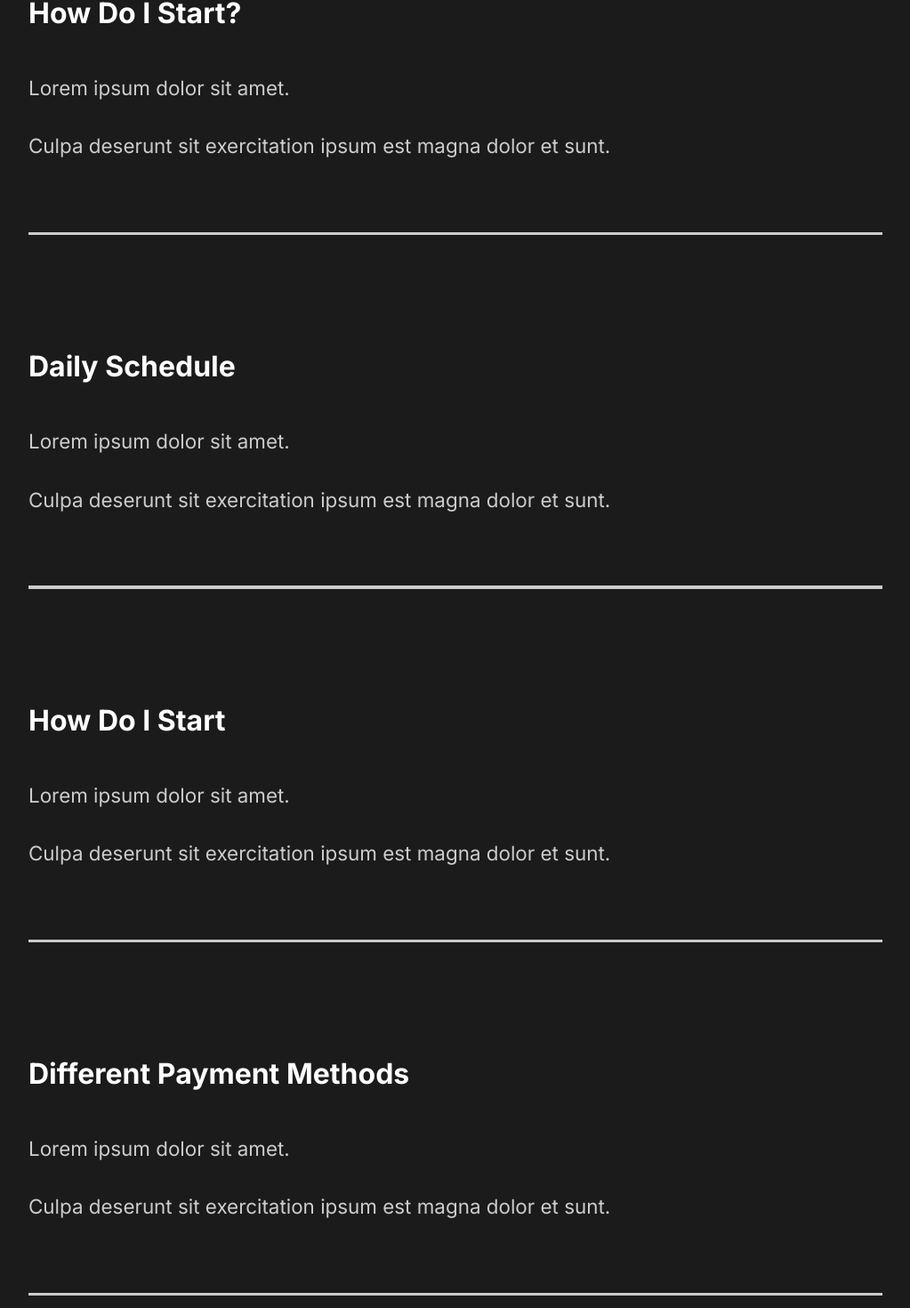
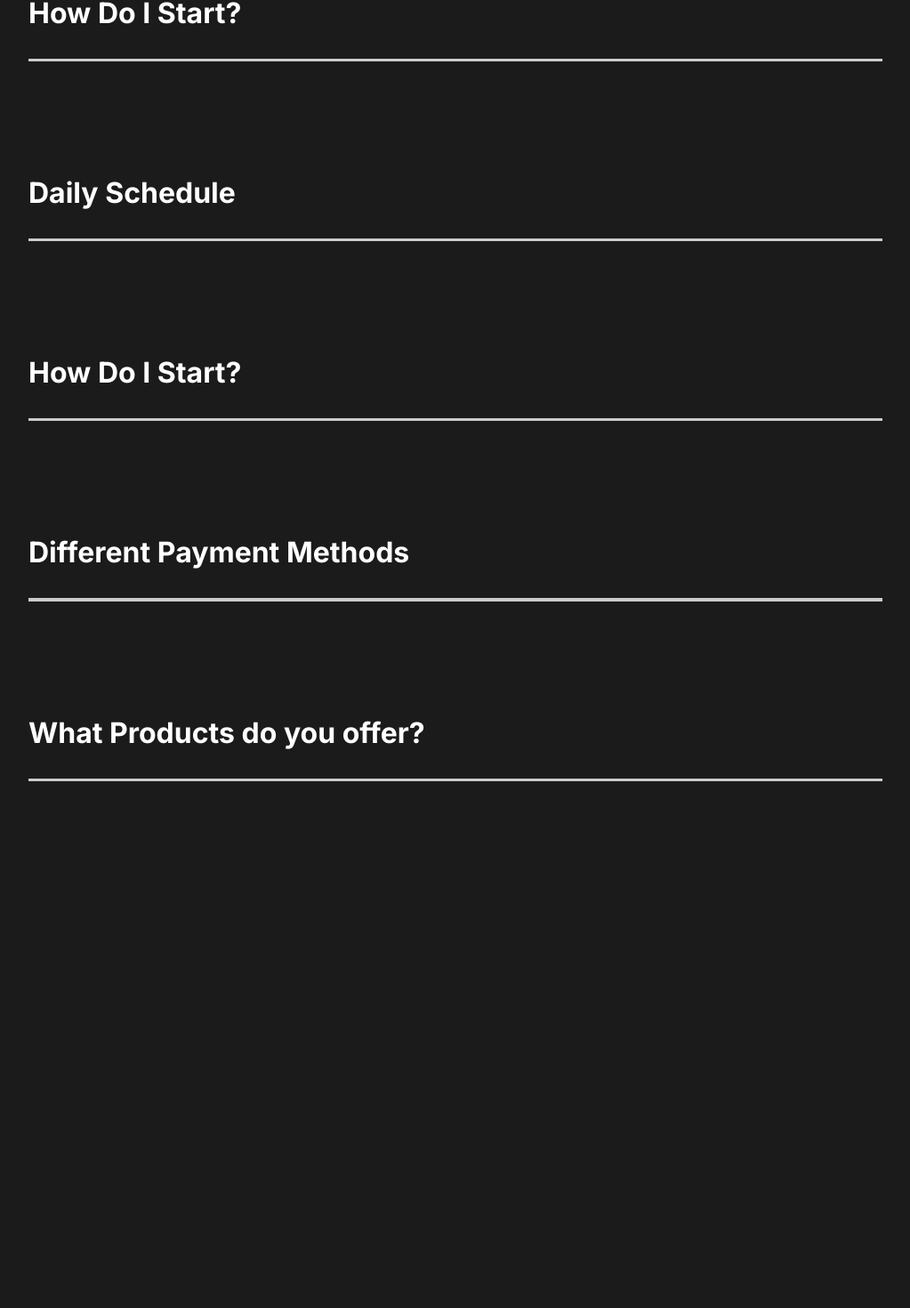
Before and after one commit to MadsAkselsen/capture-portfolio, a React (Create React App) app: page / in a window 1280 px wide. Shown: the part 2470-3940 px from the top of the page at 89% size, without its empty margins (128-1151 px from the left). After the commit the page ends 3508 px from the top, so only its background shows below. Built offline with nearby package versions, Linux system fonts and the light colour scheme.

Commit message:
more transitions

```diff
--- a/src/animation.js
+++ b/src/animation.js
@@ -75,3 +75,14 @@
   hidden: { opacity: 1 },
   show: { opacity: 1, transition: { staggerChildren: 0.1, ease: 'easeOut' } },
 };
+
+export const scrollReveal = {
+  hidden: { opacity: 0, scale: 1.2, transition: { duration: 0.5 } },
+  show: {
+    opacity: 1,
+    scale: 1,
+    transition: {
+      duration: 0.5,
+    },
+  },
+};
--- a/src/components/FaqSection.js
+++ b/src/components/FaqSection.js
@@ -5,53 +5,65 @@
   StyledDescription,
   StyledImageContainer,
 } from '../styles';
+import Toggle from './Toggle';
+import { AnimateSharedLayout } from 'framer-motion';
+import { UseScroll } from './useScroll';
+import { scrollReveal } from '../animation';
 
 const FaqSection = () => {
+  const [element, controls] = UseScroll(0.5);
   return (
-    <StyledFaq>
+    <StyledFaq
+      variants={scrollReveal}
+      animate={controls}
+      initial={'hidden'}
+      ref={element}
+    >
       <h2>
         Any Questions <span>FAQ</span>
       </h2>
-      <div className="question">
-        <h4>How Do I Start?</h4>
+      <AnimateSharedLayout>
+        <Toggle title={'How Do I Start?'}>
           <div className="answer">
             <p>Lorem ipsum dolor sit amet.</p>
-          <p>Culpa deserunt sit exercitation ipsum est magna dolor et sunt.</p>
+            <p>
+              Culpa deserunt sit exercitation ipsum est magna dolor et sunt.
+            </p>
           </div>
-        <div className="faq-line"></div>
-      </div>
-      <div className="question">
-        <h4>Daily Schedule</h4>
+        </Toggle>
+        <Toggle title={'Daily Schedule'}>
           <div className="answer">
             <p>Lorem ipsum dolor sit amet.</p>
-          <p>Culpa deserunt sit exercitation ipsum est magna dolor et sunt.</p>
+            <p>
+              Culpa deserunt sit exercitation ipsum est magna dolor et sunt.
+            </p>
           </div>
-        <div className="faq-line"></div>
-      </div>
-      <div className="question">
-        <h4>How Do I Start</h4>
+        </Toggle>
+        <Toggle title={'How Do I Start?'}>
           <div className="answer">
             <p>Lorem ipsum dolor sit amet.</p>
-          <p>Culpa deserunt sit exercitation ipsum est magna dolor et sunt.</p>
+            <p>
+              Culpa deserunt sit exercitation ipsum est magna dolor et sunt.
+            </p>
           </div>
-        <div className="faq-line"></div>
-      </div>
-      <div className="question">
-        <h4>Different Payment Methods</h4>
+        </Toggle>
+        <Toggle title={'Different Payment Methods'}>
           <div className="answer">
             <p>Lorem ipsum dolor sit amet.</p>
-          <p>Culpa deserunt sit exercitation ipsum est magna dolor et sunt.</p>
+            <p>
+              Culpa deserunt sit exercitation ipsum est magna dolor et sunt.
+            </p>
           </div>
-        <div className="faq-line"></div>
-      </div>
-      <div className="question">
-        <h4>What Products do you offer?</h4>
+        </Toggle>
+        <Toggle title={'What Products do you offer?'}>
           <div className="answer">
             <p>Lorem ipsum dolor sit amet.</p>
-          <p>Culpa deserunt sit exercitation ipsum est magna dolor et sunt.</p>
+            <p>
+              Culpa deserunt sit exercitation ipsum est magna dolor et sunt.
+            </p>
           </div>
-        <div className="faq-line"></div>
-      </div>
+        </Toggle>
+      </AnimateSharedLayout>
     </StyledFaq>
   );
 };
--- a/src/components/ServicesSection.js
+++ b/src/components/ServicesSection.js
@@ -7,6 +7,7 @@
 import money from '../img/money.svg';
 import teamowork from '../img/teamwork.svg';
 import home from '../img/home2.png';
+
 // styles
 import {
   StyledLayout,
@@ -14,9 +15,19 @@
   StyledImageContainer,
 } from '../styles';
 
+// test
+import { fade } from '../animation';
+import { UseScroll } from './useScroll';
+
 const ServicesSection = () => {
+  const [element, controls] = UseScroll(0.5);
   return (
-    <Services>
+    <Services
+      variants={fade}
+      animate={controls}
+      initial={'hidden'}
+      ref={element}
+    >
       <StyledDescription>
         <h2>
           High <span>quality</span> services
--- /dev/null
+++ b/src/components/Toggle.js
@@ -0,0 +1,16 @@
+import React, { useState } from 'react';
+import { motion } from 'framer-motion';
+
+//* custom animations can be added to the div and h4 by adding initial and hidden properties
+const Toggle = ({ children, title }) => {
+  const [toggle, setToggle] = useState(false);
+  return (
+    <motion.div layout className="question" onClick={() => setToggle(!toggle)}>
+      <motion.h4 layout>{title}</motion.h4>
+      {toggle ? children : ''}
+      <div className="faq-line"></div>
+    </motion.div>
+  );
+};
+
+export default Toggle;
--- /dev/null
+++ b/src/components/useScroll.js
@@ -0,0 +1,17 @@
+import { useInView } from 'react-intersection-observer';
+import { useAnimation } from 'framer-motion';
+
+export const UseScroll = (threshold) => {
+  const controls = useAnimation();
+  const [element, view] = useInView({
+    threshold: threshold,
+    // triggerOnce: true, //* if the hidden animation should not trigger
+  });
+  if (view) {
+    controls.start('show');
+  } else {
+    controls.start('hidden');
+  }
+
+  return [element, controls];
+};
--- a/src/styles.js
+++ b/src/styles.js
@@ -1,6 +1,7 @@
 import styled from 'styled-components';
+import { motion } from 'framer-motion';
 
-export const StyledLayout = styled.div`
+export const StyledLayout = styled(motion.div)`
   min-height: 90vh;
   display: flex;
   align-items: center;
```
Lines whose indentation alone changed are shown as unchanged.
